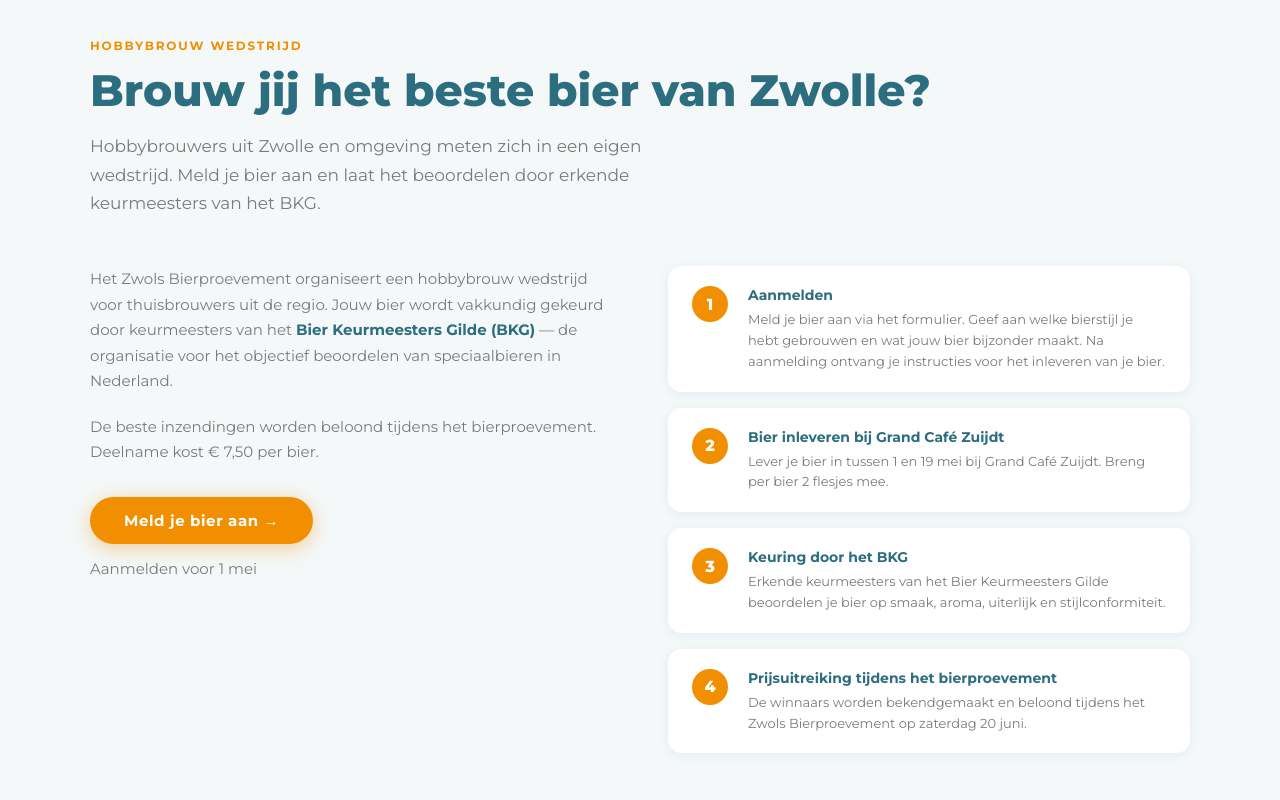
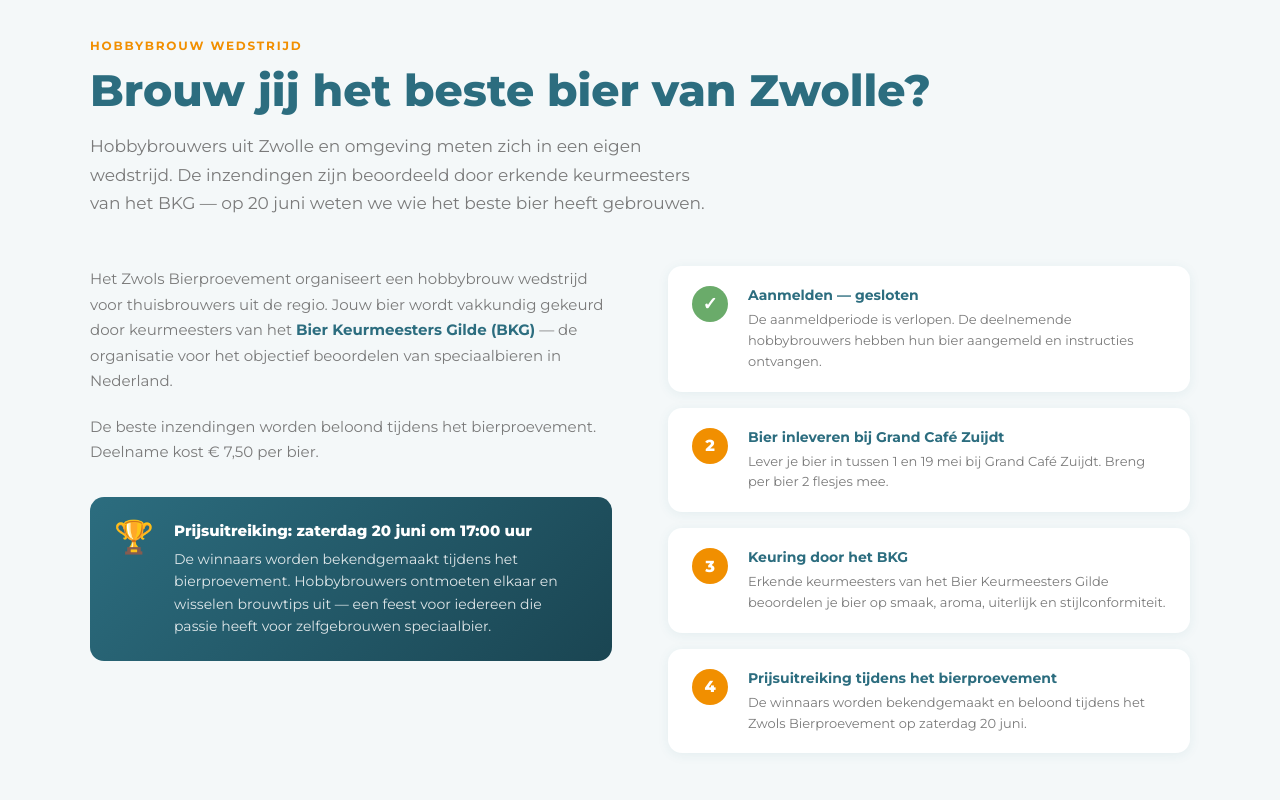
Before and after one commit to fcoers/zwols-bierproevement, a plain HTML site: page index.html in a window 1280 px wide. Shown: the part 5589-6389 px from the top of the page. Drawn offline with Linux system fonts and the light colour scheme.

Commit message:
Update hobbybrouw wedstrijd: aanmeldperiode gesloten, prijsuitreiking 20 juni 17:00
- Sectie-intro bijgewerkt: aanmeldperiode voorbij, focus op uitslag
- Aanmeldknop vervangen door prijsuitreiking-highlight blok
- Stap 1 gemarkeerd als afgerond (groen vinkje, gedempt)

Co-Authored-By: Claude Sonnet 4.6 <noreply@anthropic.com>

```diff
--- a/index.html
+++ b/index.html
@@ -627,6 +627,42 @@
       font-weight: 700;
       color: var(--teal);
       margin-bottom: 5px;
+    }
+
+    .wstep--done {
+      opacity: 0.55;
+    }
+    .wstep--done .wstep-num {
+      background: #6aab6a;
+      font-size: 18px;
+    }
+
+    .wedstrijd-highlight {
+      display: flex;
+      gap: 20px;
+      align-items: flex-start;
+      background: linear-gradient(135deg, var(--teal), var(--dark));
+      border-radius: 14px;
+      padding: 24px;
+      margin-top: 32px;
+      color: var(--white);
+    }
+    .wedstrijd-highlight-icon {
+      font-size: 32px;
+      flex-shrink: 0;
+      line-height: 1;
+    }
+    .wedstrijd-highlight-title {
+      font-size: 15px;
+      font-weight: 800;
+      margin-bottom: 8px;
+      color: var(--white);
+    }
+    .wedstrijd-highlight p {
+      font-size: 14px;
+      color: rgba(255,255,255,.85);
+      line-height: 1.6;
+      margin: 0;
     }
 
     .wstep p {
@@ -1305,24 +1341,27 @@
     <div class="container">
       <p class="section-label">Hobbybrouw wedstrijd</p>
       <h2 class="section-title">Brouw jij het beste bier van Zwolle?</h2>
-      <p class="section-intro">Hobbybrouwers uit Zwolle en omgeving meten zich in een eigen wedstrijd. Meld je bier aan en laat het beoordelen door erkende keurmeesters van het BKG.</p>
+      <p class="section-intro">Hobbybrouwers uit Zwolle en omgeving meten zich in een eigen wedstrijd. De inzendingen zijn beoordeeld door erkende keurmeesters van het BKG — op 20 juni weten we wie het beste bier heeft gebrouwen.</p>
 
       <div class="wedstrijd-grid">
         <div class="wedstrijd-info">
           <p>Het Zwols Bierproevement organiseert een hobbybrouw wedstrijd voor thuisbrouwers uit de regio. Jouw bier wordt vakkundig gekeurd door keurmeesters van het <strong style="color:var(--teal)">Bier Keurmeesters Gilde (BKG)</strong> — de organisatie voor het objectief beoordelen van speciaalbieren in Nederland.</p>
           <p>De beste inzendingen worden beloond tijdens het bierproevement. Deelname kost € 7,50 per bier.</p>
-          <div class="wedstrijd-cta">
-            <a href="https://docs.google.com/forms/d/e/1FAIpQLSdjNU4oRDkt6t1rmQYIIRyx_olvEDvXKhtSEN5IsqhnjXJGHA/viewform?usp=header" target="_blank" rel="noopener" class="btn btn-primary">Meld je bier aan →</a>
-            <p class="wedstrijd-cta-note">Aanmelden voor 1 mei</p>
+          <div class="wedstrijd-highlight">
+            <div class="wedstrijd-highlight-icon">🏆</div>
+            <div>
+              <div class="wedstrijd-highlight-title">Prijsuitreiking: zaterdag 20 juni om 17:00 uur</div>
+              <p>De winnaars worden bekendgemaakt tijdens het bierproevement. Hobbybrouwers ontmoeten elkaar en wisselen brouwtips uit — een feest voor iedereen die passie heeft voor zelfgebrouwen speciaalbier.</p>
+            </div>
           </div>
         </div>
 
         <div class="wedstrijd-steps">
-          <div class="wstep">
-            <div class="wstep-num">1</div>
+          <div class="wstep wstep--done">
+            <div class="wstep-num">✓</div>
             <div>
-              <div class="wstep-title">Aanmelden</div>
-              <p>Meld je bier aan via het formulier. Geef aan welke bierstijl je hebt gebrouwen en wat jouw bier bijzonder maakt. Na aanmelding ontvang je instructies voor het inleveren van je bier.</p>
+              <div class="wstep-title">Aanmelden — gesloten</div>
+              <p>De aanmeldperiode is verlopen. De deelnemende hobbybrouwers hebben hun bier aangemeld en instructies ontvangen.</p>
             </div>
           </div>
           <div class="wstep">
```
